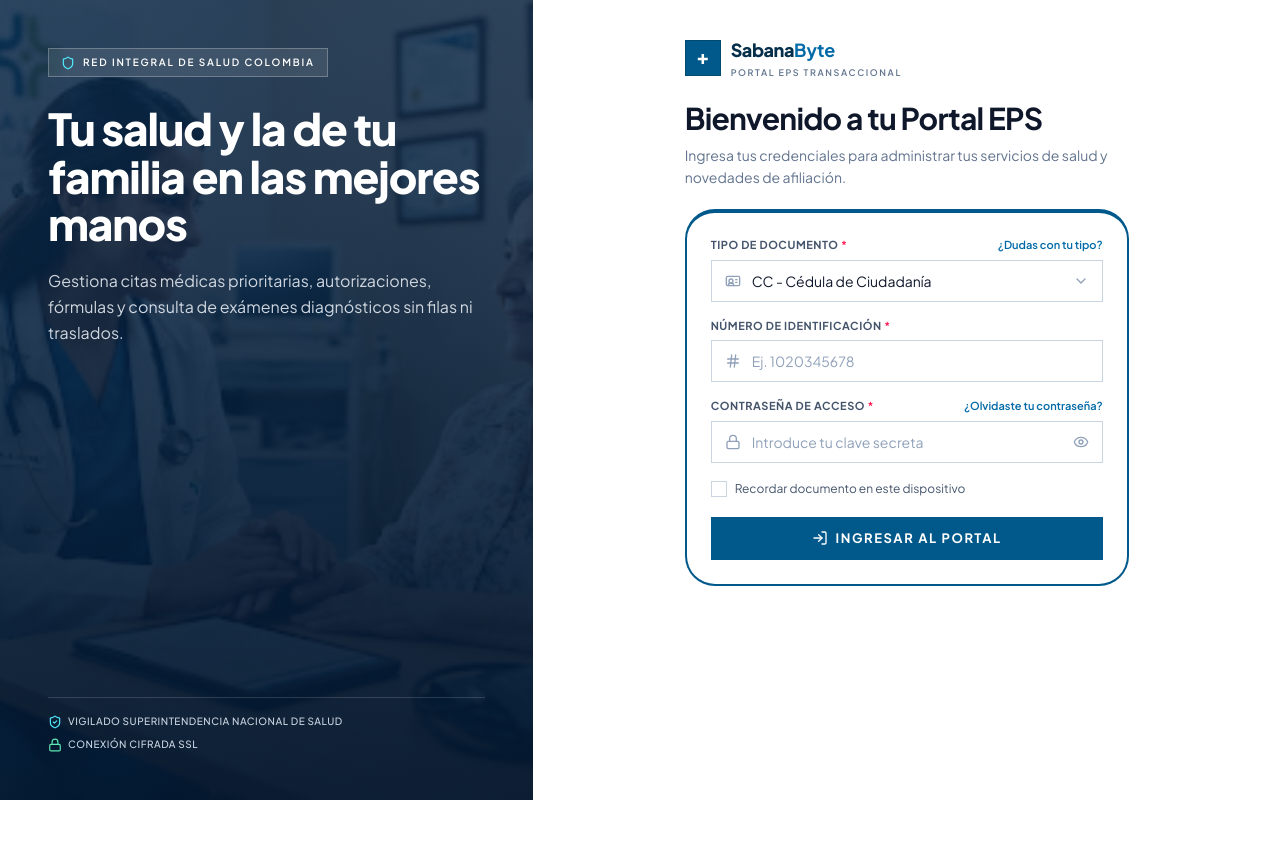
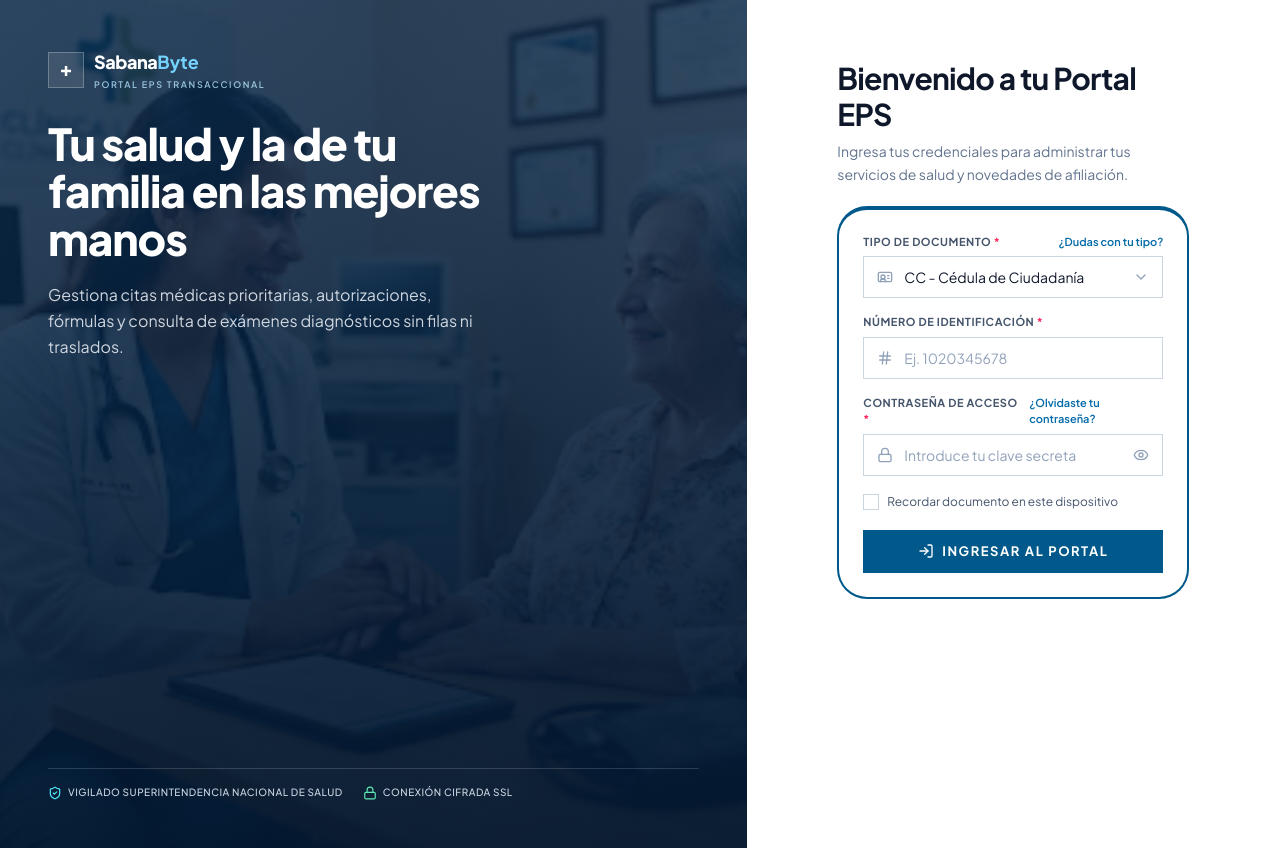
Before and after one commit to yeisonipia48/SabanaByte, a React (Vite) app in the folder client/: page / in a window 1280 px wide. Before the commit the page ends 800 px from the top, so only its background shows below. Built offline with nearby package versions, Linux system fonts and the light colour scheme.

Commit message:
fix: change the size on the page home

```diff
--- a/client/src/features/auth/LoginPage.tsx
+++ b/client/src/features/auth/LoginPage.tsx
@@ -10,8 +10,16 @@ function LoginPage() {
         data-purpose="public-login-page"
       >
         <MobileBrandBanner />
-        <InstitutionalHero />
-        <LoginForm />
+
+
+        <InstitutionalHero className="lg:col-span-7" />
+
+
+        <section className="flex items-center justify-center p-6 lg:col-span-5">
+          <div className="w-full max-w-md">
+            <LoginForm />
+          </div>
+        </section>
       </main>
     </div>
   )
--- a/client/src/features/auth/components/InstitutionalHero.tsx
+++ b/client/src/features/auth/components/InstitutionalHero.tsx
@@ -1,10 +1,11 @@
 import { Lock, Shield, ShieldCheck } from 'lucide-react'
 import epsHero from '../../../assets/eps-hero.jpg'
+import BrandLogo from './BrandLogo'
 
-function InstitutionalHero() {
+function InstitutionalHero({ className }: { className?: string }) {
   return (
     <section
-      className="relative hidden overflow-hidden bg-sky-950 text-white lg:col-span-5 lg:flex lg:flex-col lg:justify-between lg:p-10 xl:p-12"
+      className={`relative hidden overflow-hidden bg-sky-950 text-white lg:flex lg:flex-col lg:justify-between lg:p-10 xl:p-12 ${className}`}
       data-purpose="institutional-hero"
     >
       <img
@@ -13,12 +14,9 @@ function InstitutionalHero() {
         src={epsHero}
       />
       <div className="absolute inset-0 z-10 custom-gradient-overlay" />
+      <div className="relative z-20">
+        <BrandLogo tone="light" />
 
-      <div className="relative z-20">
-        <span className="inline-flex items-center gap-2 border border-white/25 bg-white/10 px-3 py-1.5 text-[10px] font-semibold uppercase tracking-[0.18em] text-white backdrop-blur-sm">
-          <Shield className="h-3.5 w-3.5 text-cyan-300" aria-hidden="true" />
-          Red Integral de Salud Colombia
-        </span>
 
         <h1 className="mt-7 max-w-md text-4xl font-extrabold leading-[1.08] tracking-tight text-white xl:text-[2.75rem]">
           Tu salud y la de tu familia en las mejores manos
--- a/client/src/features/auth/components/LoginForm.tsx
+++ b/client/src/features/auth/components/LoginForm.tsx
@@ -216,10 +216,7 @@ function LoginForm() {
     >
       <div className="mx-auto flex min-h-full w-full max-w-[540px] flex-col justify-between px-5 py-8 sm:px-8 sm:py-8 lg:px-10 lg:py-9 xl:px-12">
         <div className="w-full">
-          <header className="mb-5 flex items-center justify-between gap-3">
-            <BrandLogo />
 
-          </header>
 
           <div className="mb-5">
             <h2 className="text-[26px] font-bold tracking-tight text-slate-900 sm:text-3xl">
```
Also changed, not shown: client/src/features/auth/components/BrandLogo.tsx (+8 -12 lines).
